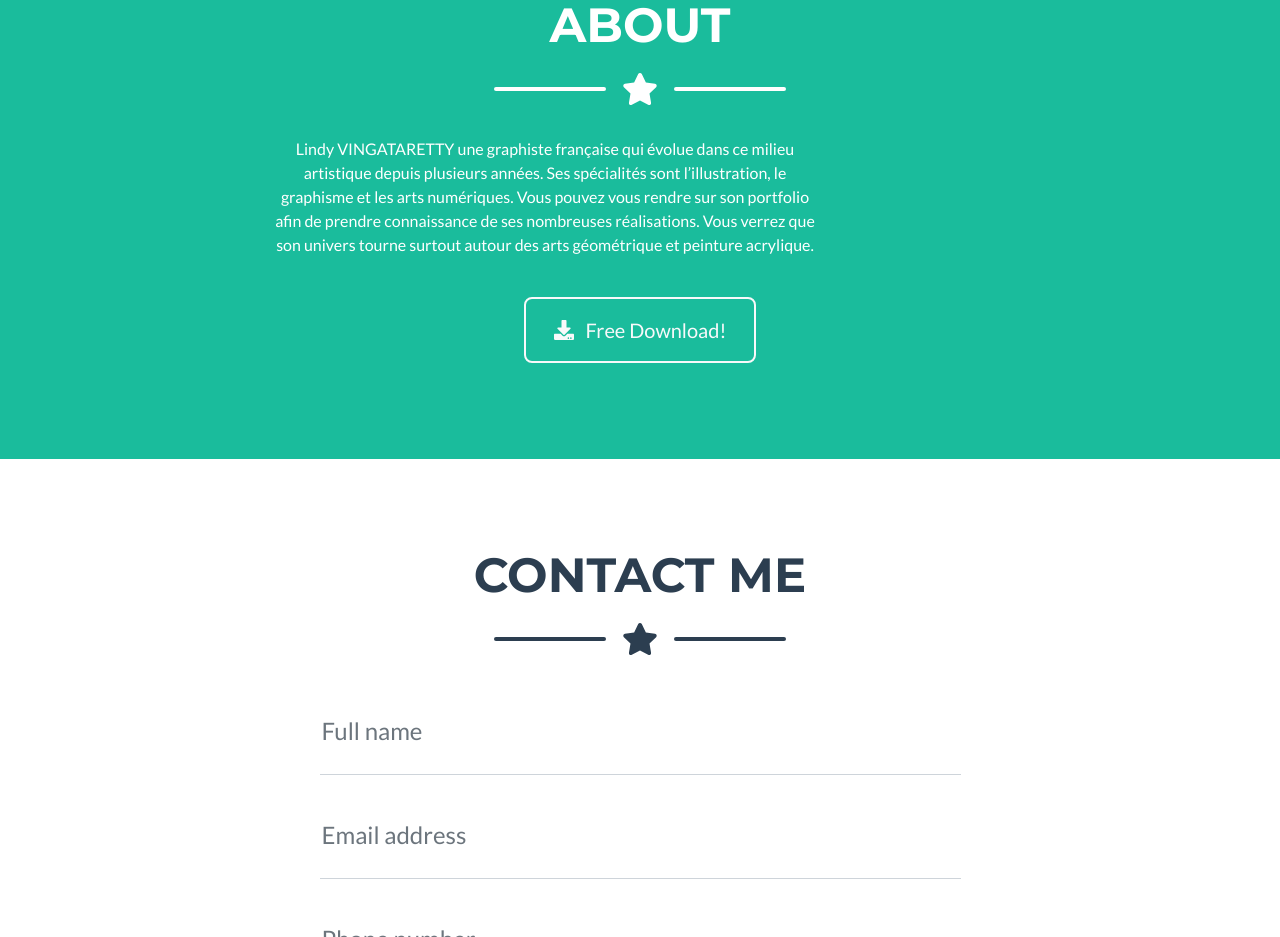
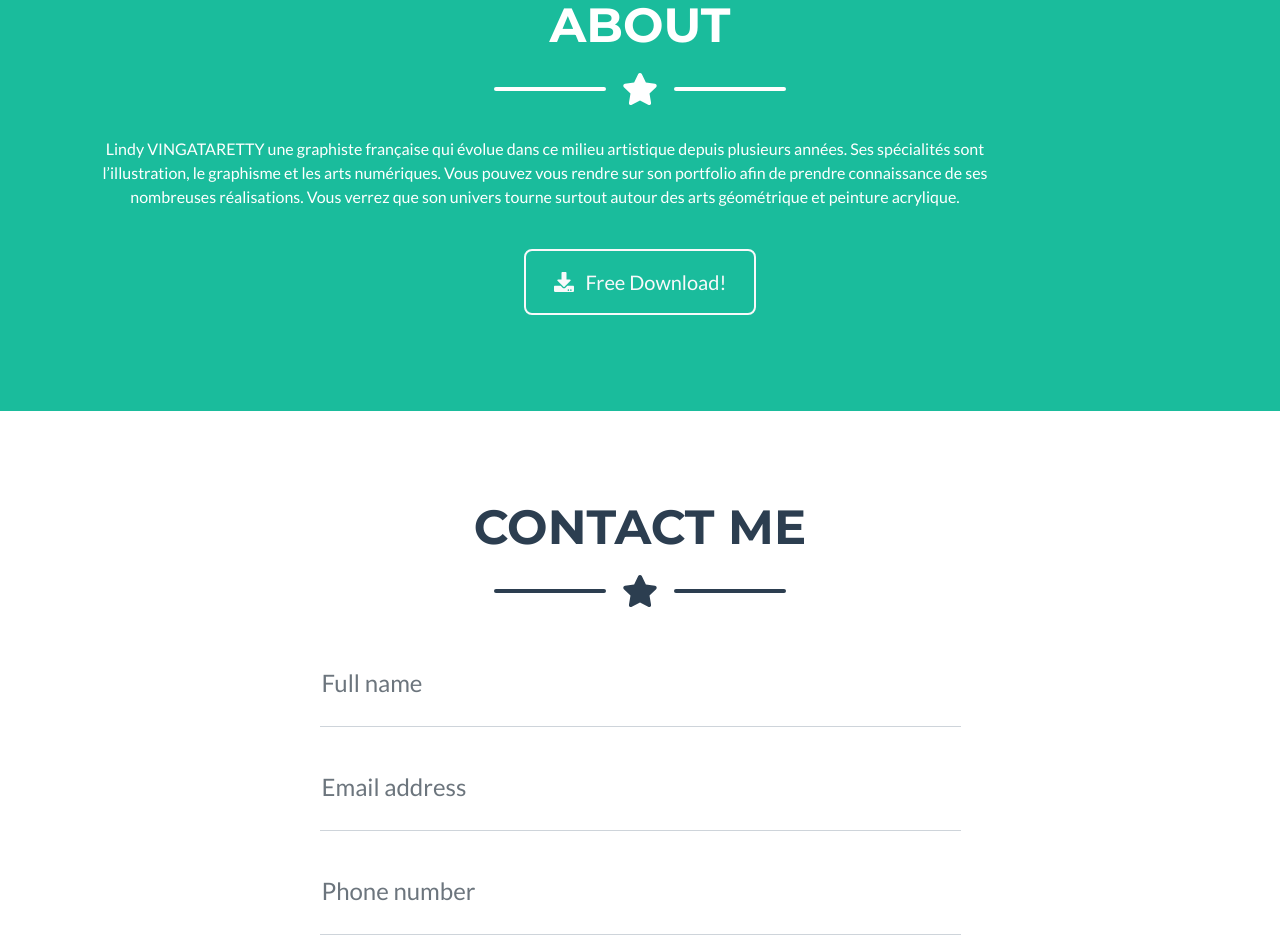
Before and after one commit to Lindy974/portfolio, a plain HTML site: page index.html in a window 1280 px wide. Shown: the part 1220-2157 px from the top of the page. Drawn offline with nearby package versions, Linux system fonts and the light colour scheme.

Commit message:
Update index.html

```diff
--- a/index.html
+++ b/index.html
@@ -135,7 +135,7 @@
                 </div>
                 <!-- About Section Content-->
                 <div class="row">
-                    <div class="col-lg-6 ms-auto"><p class="text-center"> Lindy VINGATARETTY une graphiste française qui évolue dans ce milieu artistique depuis plusieurs années. Ses spécialités sont l’illustration, le graphisme et les arts numériques. Vous pouvez vous rendre sur son portfolio afin de prendre connaissance de ses nombreuses réalisations.
+                    <div class="col-lg-10 ms-auto"><p class="text-center"> Lindy VINGATARETTY une graphiste française qui évolue dans ce milieu artistique depuis plusieurs années. Ses spécialités sont l’illustration, le graphisme et les arts numériques. Vous pouvez vous rendre sur son portfolio afin de prendre connaissance de ses nombreuses réalisations.
 Vous verrez que son univers tourne surtout autour des arts géométrique et peinture acrylique. </p></div>
                     <div class="col-lg-2 me-auto"><p class="text-center"> </p></div>
                 </div>
```
